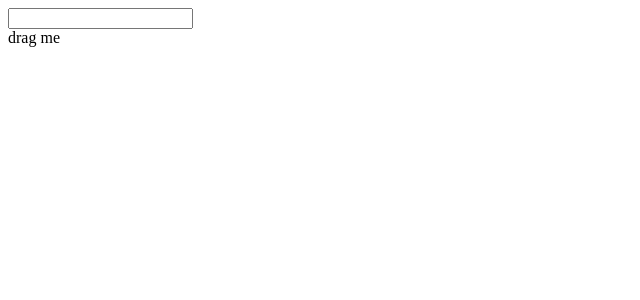
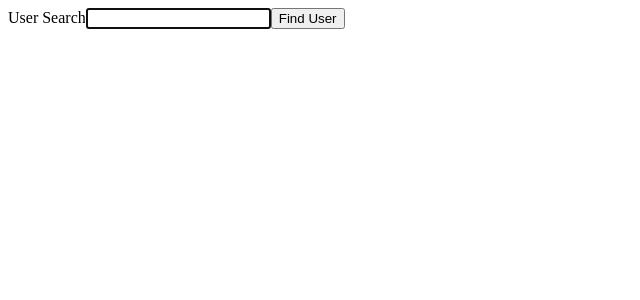
Before and after one commit to coofzilla/rts-fundamentals, a React (Create React App) app: page / in a window 1280 px wide. Shown: the top 300 px of the page, without its empty margins (0-640 px from the left). Built offline with nearby package versions, Linux system fonts and the light colour scheme.

Commit message:
focused ref w/useEffect

```diff
--- a/src/index.tsx
+++ b/src/index.tsx
@@ -1,12 +1,10 @@
 import ReactDOM from 'react-dom';
-// import GuestList from './state/GuestList';
-// import UserSearch from './state/UserSearch';
-import EventComponent from './events/EventComponent';
+import UserSearch from './refs/UserSearch';
 
 const App = () => {
   return (
     <div>
-      <EventComponent />
+      <UserSearch />
     </div>
   );
 };
--- a/src/refs/UserSearch.tsx
+++ b/src/refs/UserSearch.tsx
@@ -1,4 +1,4 @@
-import { useState, useRef } from 'react';
+import { useState, useRef, useEffect } from 'react';
 
 const users = [
   { name: 'Sarah', age: 20 },
@@ -10,6 +10,14 @@ const UserSearch: React.FC = () => {
   const inputRef = useRef<HTMLInputElement | null>(null);
   const [name, setName] = useState('');
   const [user, setUser] = useState<{ name: string; age: number } | undefined>();
+
+  //this style check is a typeguard
+  useEffect(() => {
+    if (!inputRef.current) {
+      return;
+    }
+    inputRef.current.focus();
+  }, []);
 
   const onClick = () => {
     const foundUser = users.find((user) => {
```
